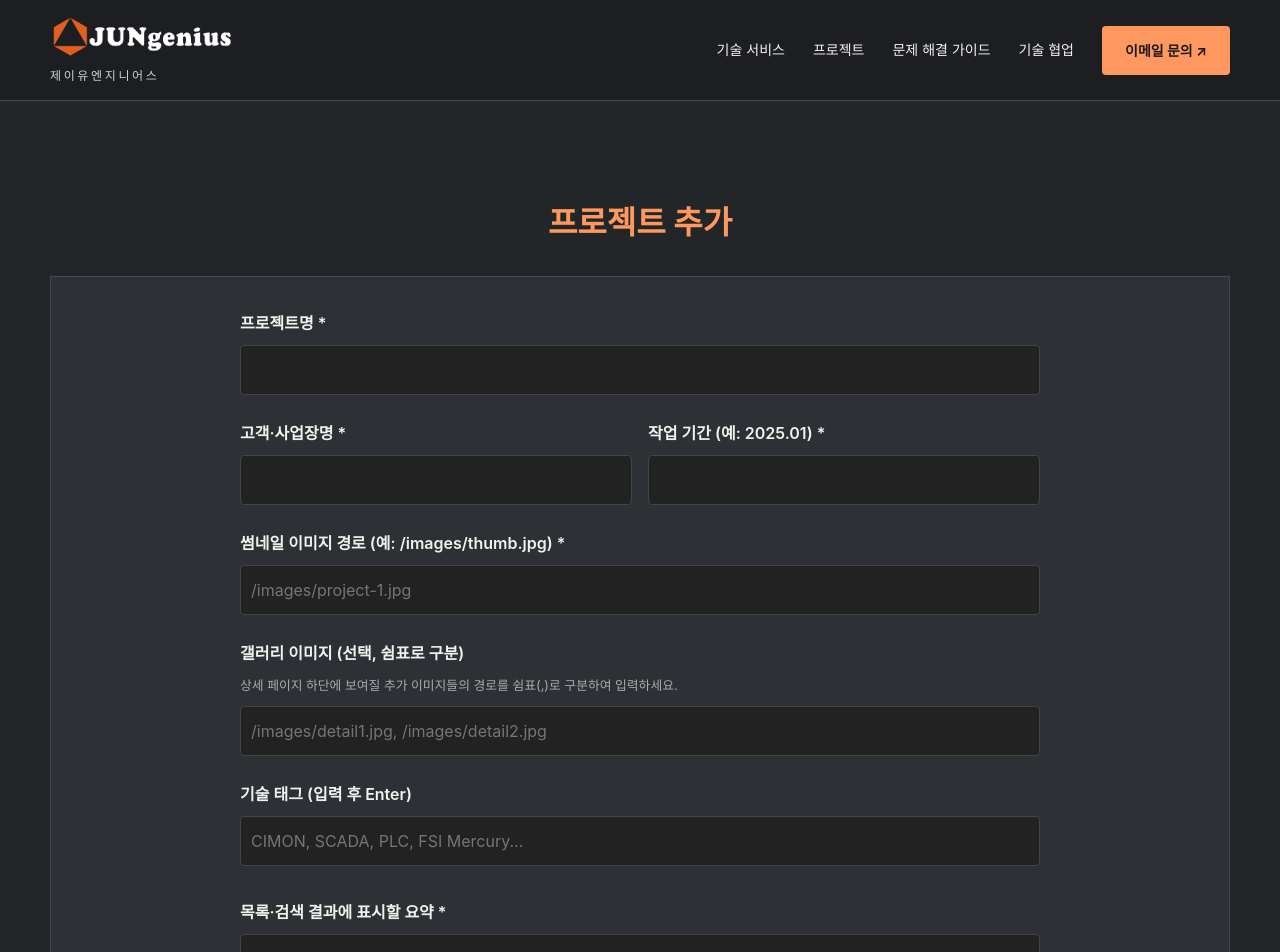
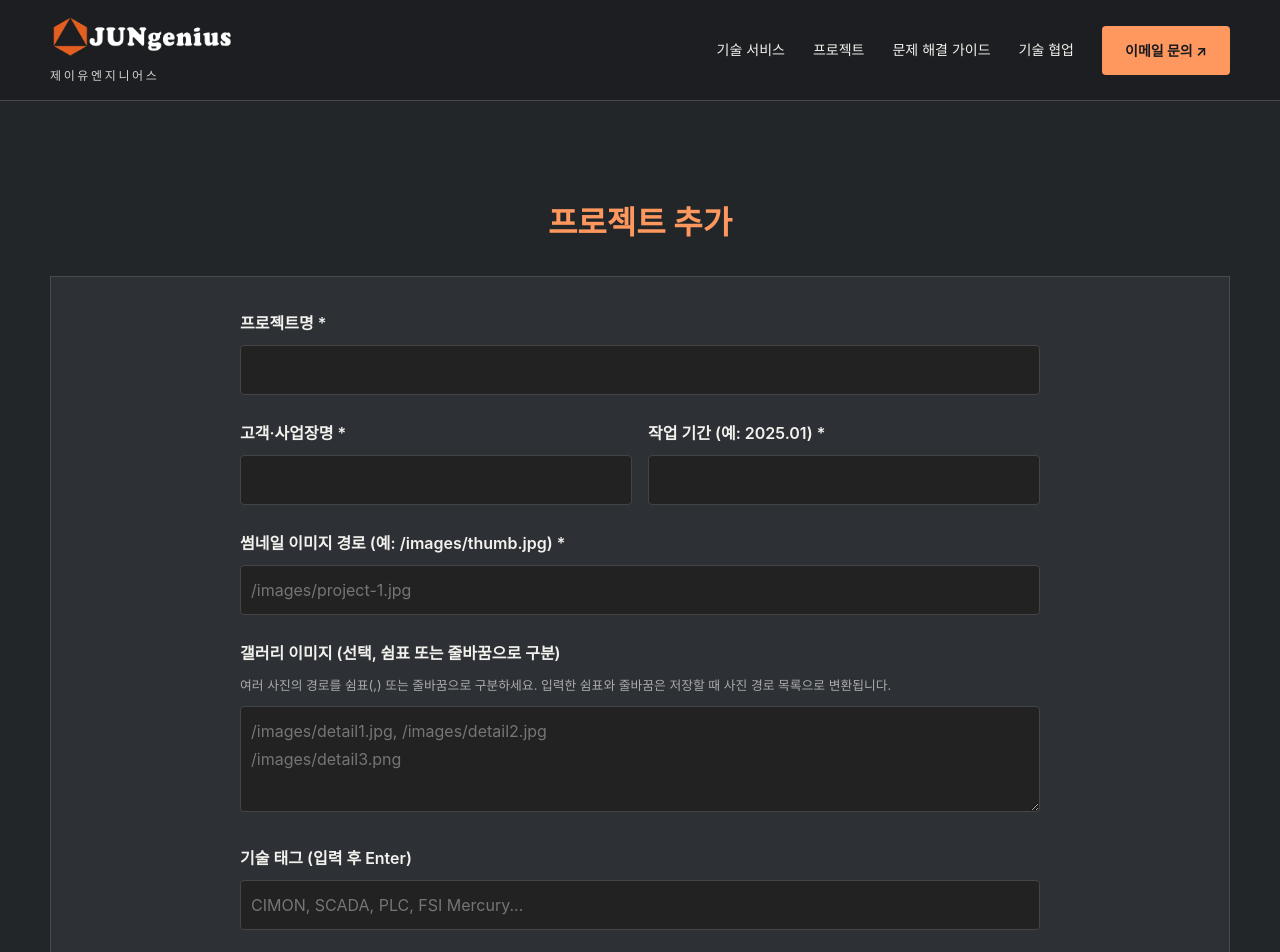
Before and after one commit to junsemi0786/junsemi-portfolio, a Next.js app: page /admin/cases/new in a window 1280 px wide. Shown: the top 952 px of the page. Built offline with nearby package versions, Linux system fonts and the light colour scheme.

Commit message:
Fix multiple gallery image entry

```diff
--- a/src/components/features/CaseForm.tsx
+++ b/src/components/features/CaseForm.tsx
@@ -11,6 +11,13 @@ interface CaseFormProps {
     data: CaseStudyFormData,
   ) => Promise<{ error?: string; success?: boolean } | void>;
   isEditing?: boolean;
+}
+
+function parseGalleryPaths(value: string) {
+  return value
+    .split(/[,\n]/)
+    .map((path) => path.trim())
+    .filter(Boolean);
 }
 
 export default function CaseForm({
@@ -34,6 +41,9 @@ export default function CaseForm({
   });
 
   const [tagInput, setTagInput] = useState("");
+  const [galleryInput, setGalleryInput] = useState(
+    initialData?.gallery?.join(", ") || "",
+  );
 
   const handleChange = (
     e: React.ChangeEvent<
@@ -74,7 +84,10 @@ export default function CaseForm({
     const toastId = toast.loading("저장 중...");
 
     try {
-      const res = await onSubmit(formData);
+      const res = await onSubmit({
+        ...formData,
+        gallery: parseGalleryPaths(galleryInput),
+      });
       if (res && res.error) {
         toast.error(res.error, { id: toastId });
         setLoading(false);
@@ -230,27 +243,21 @@ export default function CaseForm({
           htmlFor="case-gallery"
           style={{ display: "block", marginBottom: "0.5rem", fontWeight: 600 }}
         >
-          갤러리 이미지 (선택, 쉼표로 구분)
+          갤러리 이미지 (선택, 쉼표 또는 줄바꿈으로 구분)
         </label>
         <p
           style={{ fontSize: "0.8rem", color: "#aaa", marginBottom: "0.5rem" }}
         >
-          상세 페이지 하단에 보여질 추가 이미지들의 경로를 쉼표(,)로 구분하여
-          입력하세요.
+          여러 사진의 경로를 쉼표(,) 또는 줄바꿈으로 구분하세요. 입력한 쉼표와
+          줄바꿈은 저장할 때 사진 경로 목록으로 변환됩니다.
         </p>
-        <input
-          type="text"
+        <textarea
           name="gallery"
           id="case-gallery"
-          value={formData.gallery?.join(", ") || ""}
-          onChange={(e) => {
-            const paths = e.target.value
-              .split(",")
-              .map((s) => s.trim())
-              .filter((s) => s !== "");
-            setFormData((prev) => ({ ...prev, gallery: paths }));
-          }}
-          placeholder="/images/detail1.jpg, /images/detail2.jpg"
+          value={galleryInput}
+          onChange={(e) => setGalleryInput(e.target.value)}
+          placeholder={"/images/detail1.jpg, /images/detail2.jpg\n/images/detail3.png"}
+          rows={3}
           style={{
             width: "100%",
             padding: "10px",
@@ -258,6 +265,7 @@ export default function CaseForm({
             border: "1px solid #444",
             background: "#222",
             color: "white",
+            resize: "vertical",
           }}
         />
       </div>
```
